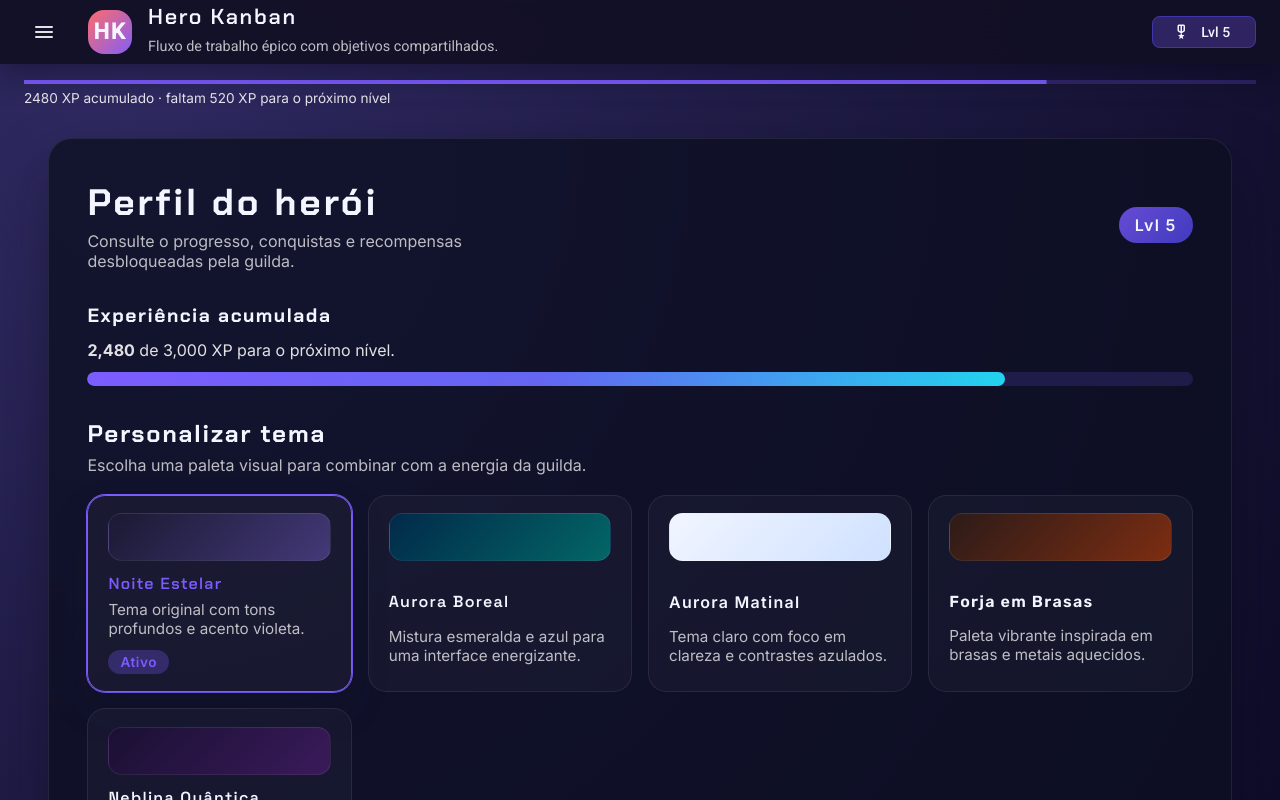
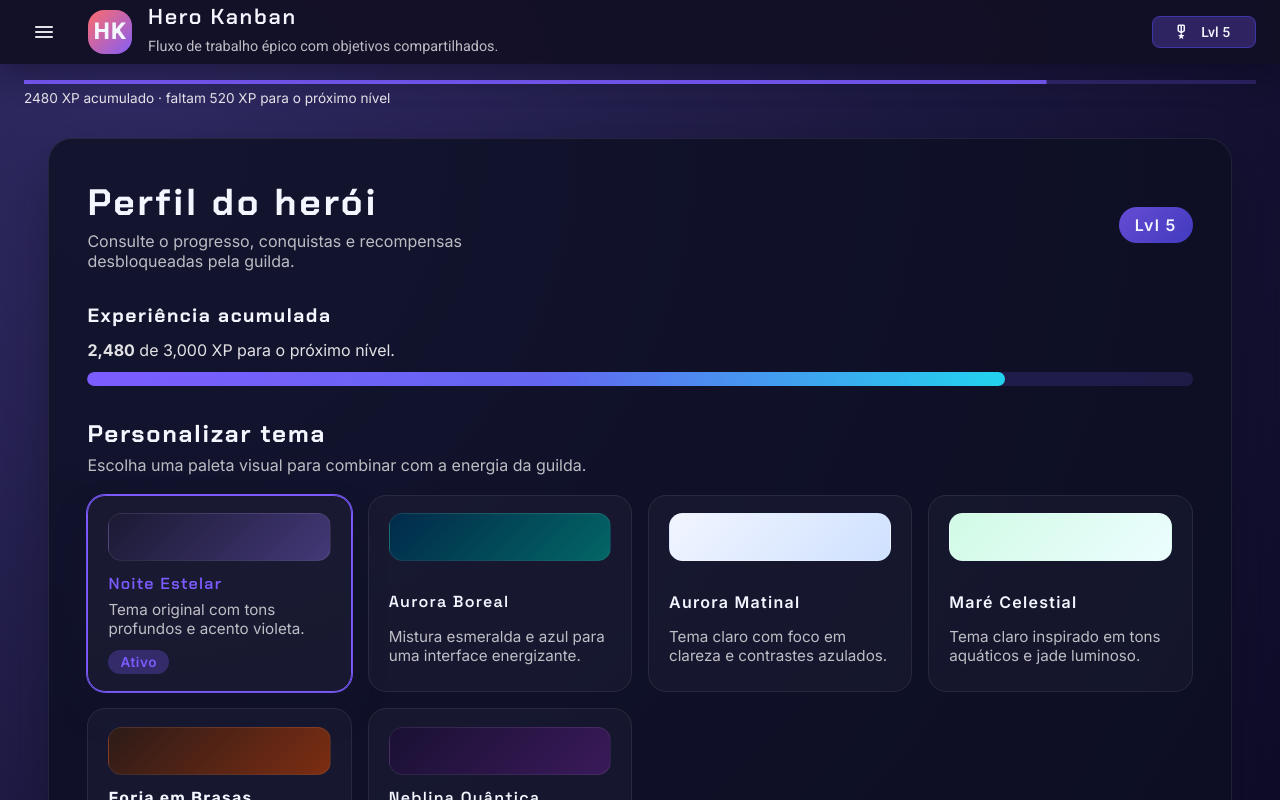
Before and after one commit to PMorais13/hero-kanban, an Angular app: page /perfil in a window 1280 px wide. Built offline with nearby package versions, Linux system fonts and the light colour scheme.

Commit message:
feat(theme): add celestial tides light theme

```diff
--- a/src/app/core/state/theme.config.ts
+++ b/src/app/core/state/theme.config.ts
@@ -14,6 +14,7 @@ export interface ThemeOption {
 import stellarNightManifest from './themes/stellar-night.json';
 import auroraCrestManifest from './themes/aurora-crest.json';
 import radiantDawnManifest from './themes/radiant-dawn.json';
+import celestialTidesManifest from './themes/celestial-tides.json';
 import emberForgeManifest from './themes/ember-forge.json';
 import quantumMistManifest from './themes/quantum-mist.json';
 
@@ -36,6 +37,7 @@ const themeOptions = [
   manifestToThemeOption(stellarNightManifest as ThemeManifest),
   manifestToThemeOption(auroraCrestManifest as ThemeManifest),
   manifestToThemeOption(radiantDawnManifest as ThemeManifest),
+  manifestToThemeOption(celestialTidesManifest as ThemeManifest),
   manifestToThemeOption(emberForgeManifest as ThemeManifest),
   manifestToThemeOption(quantumMistManifest as ThemeManifest),
 ] as const satisfies readonly ThemeOption[];
--- /dev/null
+++ b/src/app/core/state/themes/celestial-tides.json
@@ -0,0 +1,10 @@
+{
+  "id": "celestial-tides",
+  "label": "Maré Celestial",
+  "description": "Tema claro inspirado em tons aquáticos e jade luminoso.",
+  "accent": "#14b8a6",
+  "softAccent": "rgba(20, 184, 166, 0.18)",
+  "previewGradient": "linear-gradient(135deg, #d1fae5 0%, #ecfeff 100%)",
+  "tone": "light",
+  "previewFontFamily": "'Inter', 'Segoe UI', sans-serif"
+}
--- a/src/app/features/profile/pages/profile.page.scss
+++ b/src/app/features/profile/pages/profile.page.scss
@@ -36,6 +36,19 @@
   --profile-surface-subtle: rgba(226, 232, 240, 0.45);
   --profile-progress-track: rgba(15, 23, 42, 0.1);
   --profile-shadow: 0 24px 48px rgba(15, 23, 42, 0.12);
+}
+
+:host-context([data-theme='celestial-tides']) .profile {
+  --profile-text-primary: #0f172a;
+  --profile-text-secondary: #1f2937;
+  --profile-text-muted: #64748b;
+  --profile-border: rgba(15, 118, 110, 0.12);
+  --profile-border-strong: rgba(15, 118, 110, 0.22);
+  --profile-surface: #ffffff;
+  --profile-surface-soft: rgba(207, 250, 254, 0.65);
+  --profile-surface-subtle: rgba(207, 250, 254, 0.45);
+  --profile-progress-track: rgba(20, 184, 166, 0.2);
+  --profile-shadow: 0 24px 48px rgba(15, 118, 110, 0.15);
 }
 
 .profile__header {
--- a/src/styles.scss
+++ b/src/styles.scss
@@ -442,6 +442,138 @@ $hero-theme: mat.define-theme((
   --mdc-linear-progress-track-color: rgba(37, 99, 235, 0.16);
 }
 
+:root[data-theme='celestial-tides'] {
+  color-scheme: light;
+  --hk-text-primary: #0f172a;
+  --hk-text-secondary: rgba(15, 23, 42, 0.78);
+  --hk-text-muted: rgba(15, 23, 42, 0.6);
+  --hk-surface: #ffffff;
+  --hk-surface-elevated: #ecfeff;
+  --hk-border: rgba(15, 118, 110, 0.12);
+  --hk-accent: #14b8a6;
+  --hk-accent-rgb: 20, 184, 166;
+  --hk-accent-soft: rgba(20, 184, 166, 0.16);
+  --hk-accent-strong: #0f766e;
+  --hk-accent-strong-rgb: 15, 118, 110;
+  --hk-chip-primary-background: rgba(var(--hk-accent-rgb), 0.16);
+  --hk-chip-primary-hover: rgba(var(--hk-accent-rgb), 0.2);
+  --hk-chip-primary-border: rgba(var(--hk-accent-strong-rgb), 0.28);
+  --hk-chip-primary-focus: rgba(var(--hk-accent-strong-rgb), 0.42);
+  --hk-chip-primary-text: var(--hk-text-primary);
+  --hk-chip-accent-background: rgba(var(--hk-accent-rgb), 0.22);
+  --hk-chip-accent-hover: rgba(var(--hk-accent-rgb), 0.28);
+  --hk-chip-accent-border: rgba(var(--hk-accent-strong-rgb), 0.38);
+  --hk-chip-accent-focus: rgba(var(--hk-accent-strong-rgb), 0.52);
+  --hk-chip-accent-text: var(--hk-text-primary);
+  --hk-accent-gradient: linear-gradient(135deg, #a7f3d0 0%, #5eead4 45%, #0ea5e9 100%);
+  --hk-accent-gradient-progress: linear-gradient(90deg, #14b8a6 0%, #0ea5e9 50%, #6366f1 100%);
+  --hk-success: #059669;
+  --hk-success-rgb: 5, 150, 105;
+  --hk-success-soft: rgba(5, 150, 105, 0.16);
+  --hk-success-border: rgba(var(--hk-success-rgb), 0.24);
+  --hk-warning: #f59e0b;
+  --hk-danger: #ef4444;
+  --hk-font-family: 'Inter', system-ui, -apple-system, BlinkMacSystemFont, 'Segoe UI', sans-serif;
+  --hk-heading-font-family: 'Space Grotesk', 'Inter', 'Segoe UI', sans-serif;
+  --hk-heading-letter-spacing: 0.05em;
+  --hk-body-background-color: #f4fbfb;
+  --hk-body-background-image: radial-gradient(circle at 18% 12%, rgba(94, 234, 212, 0.32), transparent 55%),
+    radial-gradient(circle at 82% 15%, rgba(56, 189, 248, 0.26), transparent 50%),
+    linear-gradient(180deg, #ffffff 0%, #f0fdfa 65%, #e0f2fe 100%);
+  --hk-shell-background: linear-gradient(135deg, rgba(255, 255, 255, 0.98) 0%, rgba(236, 254, 255, 0.98) 100%);
+  --hk-toolbar-shadow: 0 12px 28px rgba(15, 118, 110, 0.18);
+  --hk-sidenav-background: rgba(255, 255, 255, 0.94);
+  --hk-sidenav-border: rgba(15, 118, 110, 0.14);
+  --hk-logo-gradient: linear-gradient(135deg, #0ea5e9 0%, #14b8a6 45%, #38bdf8 100%);
+  --hk-nav-hover: rgba(20, 184, 166, 0.14);
+  background-color: var(--hk-body-background-color);
+  font-family: var(--hk-font-family);
+
+  --mat-sys-color-primary: var(--hk-accent);
+  --mat-sys-color-on-primary: #ffffff;
+  --mat-sys-color-primary-container: #c8f7f0;
+  --mat-sys-color-on-primary-container: #064e3b;
+
+  --mat-sys-color-secondary: #0ea5e9;
+  --mat-sys-color-on-secondary: #ffffff;
+  --mat-sys-color-secondary-container: #d9f4ff;
+  --mat-sys-color-on-secondary-container: #0c4a6e;
+
+  --mat-sys-color-tertiary: #6366f1;
+  --mat-sys-color-on-tertiary: #ffffff;
+  --mat-sys-color-tertiary-container: #e0e7ff;
+  --mat-sys-color-on-tertiary-container: #1e1b4b;
+
+  --mat-sys-color-error: var(--hk-danger);
+  --mat-sys-color-on-error: #ffffff;
+  --mat-sys-color-error-container: #fee2e2;
+  --mat-sys-color-on-error-container: #7f1d1d;
+
+  --mat-sys-color-surface: #f4fbfb;
+  --mat-sys-color-surface-dim: #e3f4f4;
+  --mat-sys-color-surface-bright: #ffffff;
+  --mat-sys-color-surface-container-lowest: #ffffff;
+  --mat-sys-color-surface-container-low: #f0fbfb;
+  --mat-sys-color-surface-container: rgba(255, 255, 255, 0.97);
+  --mat-sys-color-surface-container-high: rgba(235, 248, 248, 0.97);
+  --mat-sys-color-surface-container-highest: rgba(220, 240, 240, 0.97);
+
+  --mat-sys-color-on-surface: var(--hk-text-primary);
+  --mat-sys-color-on-surface-variant: rgba(15, 23, 42, 0.64);
+  --mat-sys-color-outline: rgba(15, 118, 110, 0.18);
+  --mat-sys-color-outline-variant: rgba(15, 118, 110, 0.12);
+  --mat-sys-color-inverse-surface: #0f172a;
+  --mat-sys-color-inverse-on-surface: #f8fafc;
+  --mat-sys-color-inverse-primary: #5eead4;
+  --mat-sys-color-shadow: rgba(15, 118, 110, 0.12);
+  --mat-sys-color-surface-tint: var(--hk-accent);
+  --mat-sys-elevation-level2: 0 12px 28px rgba(15, 118, 110, 0.14);
+
+  --mat-toolbar-container-background-color: rgba(255, 255, 255, 0.95);
+  --mat-toolbar-container-text-color: var(--hk-text-primary);
+  --mat-toolbar-container-shadow-color: rgba(15, 118, 110, 0.18);
+  --mat-sidenav-container-background-color: rgba(236, 254, 255, 0.7);
+  --mat-sidenav-content-background-color: transparent;
+  --mat-sidenav-container-text-color: var(--hk-text-primary);
+  --mat-list-active-indicator-color: var(--hk-accent);
+  --mat-list-item-label-text-color: var(--hk-text-secondary);
+  --mat-card-background-color: #ffffff;
+  --mat-card-title-text-color: var(--hk-text-primary);
+  --mat-card-subtitle-text-color: var(--hk-text-muted);
+  --mat-chip-selected-container-color: var(--hk-accent-soft);
+  --mat-chip-selected-label-text-color: var(--hk-text-primary);
+  --mat-chip-selected-avatar-color: var(--hk-accent);
+  --mat-chip-focus-ring-color: rgba(20, 184, 166, 0.28);
+  --mat-select-panel-background-color: rgba(255, 255, 255, 0.98);
+  --mat-select-enabled-trigger-text-color: var(--hk-text-primary);
+  --mat-option-selected-state-label-text-color: var(--hk-text-primary);
+  --mdc-filled-text-field-container-color: rgba(255, 255, 255, 0.92);
+  --mdc-filled-text-field-input-text-color: var(--hk-text-primary);
+  --mdc-filled-text-field-hover-active-indicator-color: rgba(20, 184, 166, 0.65);
+  --mdc-filled-text-field-focus-active-indicator-color: var(--hk-accent);
+  --mdc-filled-text-field-active-indicator-color: rgba(20, 184, 166, 0.28);
+  --mdc-filled-text-field-label-text-color: var(--hk-text-muted);
+  --mdc-filled-text-field-hover-label-text-color: var(--hk-text-secondary);
+  --mdc-filled-text-field-focus-label-text-color: var(--hk-text-primary);
+  --mdc-outlined-text-field-outline-color: rgba(20, 184, 166, 0.28);
+  --mdc-outlined-text-field-focus-outline-color: var(--hk-accent);
+  --mdc-outlined-text-field-hover-outline-color: rgba(20, 184, 166, 0.48);
+  --mdc-protected-button-container-color: rgba(20, 184, 166, 0.16);
+  --mdc-protected-button-label-text-color: var(--hk-accent);
+  --mdc-unelevated-button-container-color: var(--hk-accent);
+  --mdc-unelevated-button-label-text-color: #ffffff;
+  --mdc-unelevated-button-disabled-container-color: rgba(15, 23, 42, 0.08);
+  --mdc-unelevated-button-disabled-label-text-color: rgba(15, 23, 42, 0.3);
+  --mdc-outlined-button-outline-color: rgba(15, 118, 110, 0.18);
+  --mdc-outlined-button-label-text-color: var(--hk-text-primary);
+  --mdc-outlined-button-disabled-outline-color: rgba(15, 23, 42, 0.08);
+  --mdc-outlined-button-disabled-label-text-color: rgba(15, 23, 42, 0.3);
+  --mdc-icon-button-icon-color: var(--hk-text-secondary);
+  --mdc-icon-button-disabled-icon-color: rgba(15, 23, 42, 0.25);
+  --mdc-linear-progress-active-indicator-color: var(--hk-accent);
+  --mdc-linear-progress-track-color: rgba(20, 184, 166, 0.18);
+}
+
 :root[data-theme='ember-forge'] {
   color-scheme: dark;
   --hk-text-primary: #fff6f0;
```
Also changed, not shown: 2 other files (tests, documents, lock files or other folders).
